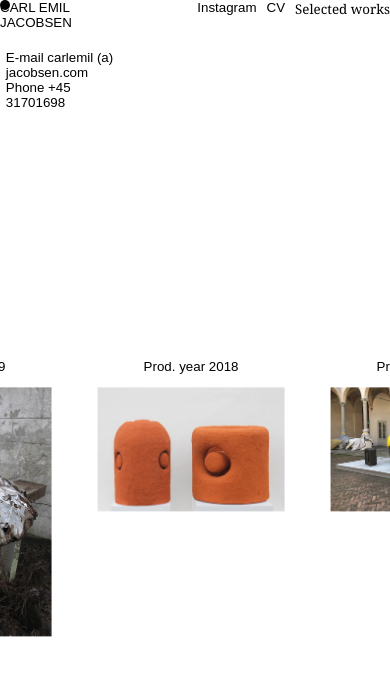
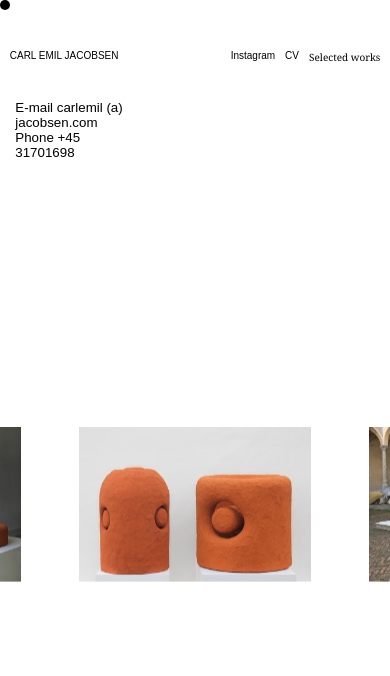
Before and after one commit to Wryth/cej_portfolio, a React (Create React App) app: page /#/archive in a window 390 px wide. Shown: the top 676 px of the page. Built offline with nearby package versions, Linux system fonts and the light colour scheme.

Commit message:
fixed cursor appearing over links. Changed scale of picture wheel when on mobile

```diff
--- a/src/components/exampleReact/SlickDemo.css
+++ b/src/components/exampleReact/SlickDemo.css
@@ -22,13 +22,28 @@
 .worksTitle {
 }
 
-
 .slick-slider.slick-initialized{
     position: fixed;
     width: 100%;
     left: 0;
     margin: 0;
 }
+
+.slick-arrow.slick-prev{
+    height: 100%;
+    width: 21%;
+    z-index: 2;
+    opacity: 0;
+}
+
+.slick-arrow.slick-next{
+    height: 100%;
+    width: 21%;
+    z-index: 2;
+    opacity: 0;
+}
+
+
 
 @media (min-height:550px) {
     .slick-slider.slick-initialized{
--- a/src/components/exampleReact/SlickDemo.js
+++ b/src/components/exampleReact/SlickDemo.js
@@ -7,17 +7,17 @@ import "./SlickDemo.css";
 
 // list of items
 const list = [
-    { name: '2019_1', title: "2019" },
+    //{ name: '2019_1', title: "2019" },
     { name: '2018_10', title: "2018" },
     { name: '2018_9', title: "2018" },
     { name: '2018_8', title: "2018" },
-    { name: '2018_7', title: "2018" },
-    { name: '2018_6', title: "2018" },
-    { name: '2018_5', title: "2018" },
+    //{ name: '2018_7', title: "2018" },
+    //{ name: '2018_6', title: "2018" },
+    //{ name: '2018_5', title: "2018" },
     { name: '2018_4', title: "2018" },
     { name: '2018_3', title: "2018" },
-    { name: '2018_2', title: "2018" },
-    { name: '2018_1', title: "2018" },
+    //{ name: '2018_2', title: "2018" },
+    //{ name: '2018_1', title: "2018" },
     { name: '2018_0', title: "2018" },
     { name: '2017_7', title: "2017" },
     { name: '2017_5', title: "2017" },
@@ -35,9 +35,11 @@ const list = [
 const MenuItem = ({ pic, title }) => {
   return (
     <div className="itemContainer">
+      {/*}
       <div id="menu-info">
         <div id="title"><p className="worksTitle">Prod. year {title}</p></div>
       </div>
+      */}
       <img className="pictures" src={process.env.PUBLIC_URL + '/foto/' + pic + '.jpg'}/>
     </div>
   );
@@ -58,6 +60,7 @@ export const Menu = (list) => list.map(el => {
 
 
 class SimpleSlider extends React.Component {
+
   constructor(props) {
     super(props);
     this.handleWheel = this.handleWheel.bind(this);
@@ -77,12 +80,18 @@ class SimpleSlider extends React.Component {
   }
 
   render() {
+
+    var sts = 1.68; // On screen
+    if(window.matchMedia("(max-width: 960px)").matches) {
+      sts = 1; // on phone tablet
+    }
+
     var settings = {
       infinite: true,
-      slidesToShow: 1.68,
+      slidesToShow: sts,
       speed: 500,
-      centerMode: false,
-      //arrow: false,
+      centerMode: true,
+      arrow: true,
       //autoplay: true,
       autoplaySpeed: 10000,
       //adaptiveHeight:true,
--- a/src/components/main.css
+++ b/src/components/main.css
@@ -23,6 +23,8 @@
 @media handheld { .nomobile { display: none; } } //mobile devices
 */
 @media (max-width:960px) {
+
+  /*
   .mainContainer{
     position: relative;
     width: 100%;
@@ -34,10 +36,21 @@
     bottom: 50px;
   }
 
+  */
   #contentBox{
     position: relative;
     width: 100%;
     left: 0;
     text-align: center;
   }
+
+  a{
+    font-size: 10px !important;
+  }
+
+  #bioText{
+    font-size: 10px !important;
+    line-height: 20px !important;
+  }
+
 }
--- a/src/index.css
+++ b/src/index.css
@@ -6,8 +6,12 @@ body, html {
   height: 100%;
   width: 100%;
   margin: 0;
+  cursor: none ;
+  overflow: hidden;
+}
+
+a{
   cursor: none;
-  overflow: hidden;
 }
 
 
@@ -17,7 +21,7 @@ button:hover,
 #igLink:hover{
   font-family: Georgia, 'Times New Roman', Times, serif;
   /*cursor: url(img/Dot.png) 32 32, auto;*/
-  cursor: none;
+  cursor: none ;
 }
 
 #archiveContainer:hover,
```
